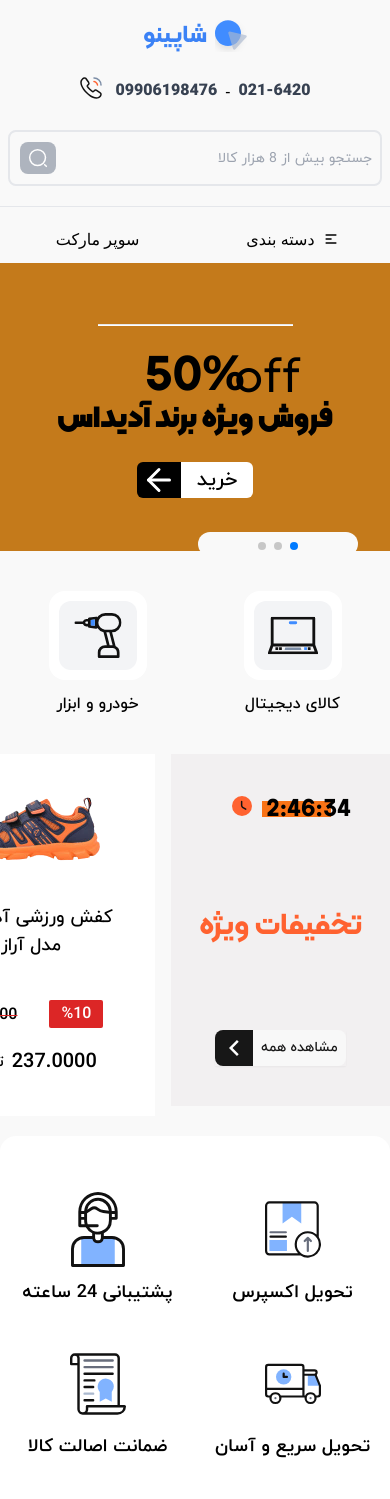
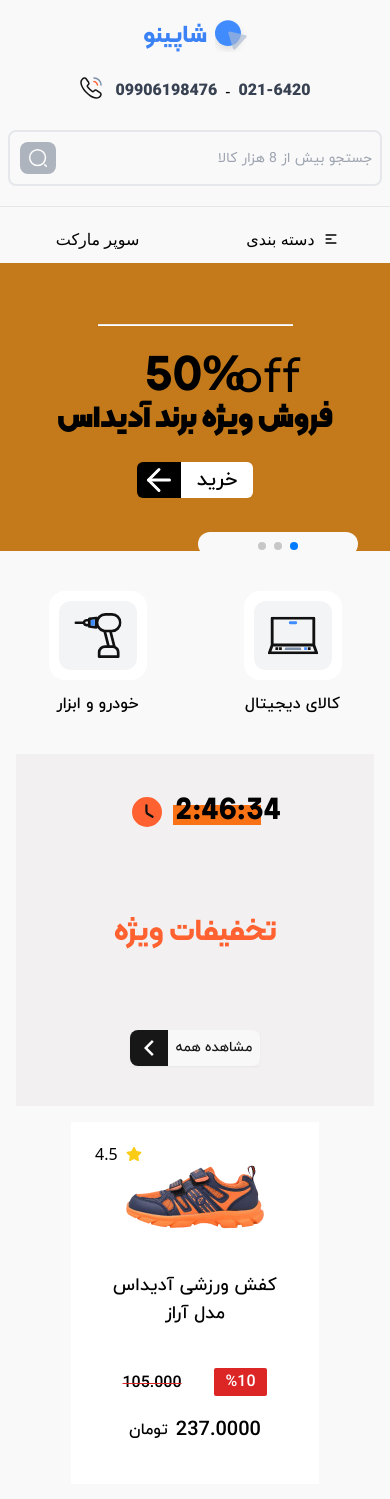
Before and after one commit to Ario-Team/shapino-frontend, a Next.js app: page / in a window 390 px wide. Shown: the top 1499 px of the page. Built offline with nearby package versions, Linux system fonts and the light colour scheme.

Commit message:
Improved the Countdown responsive

```diff
--- a/components/CountdownCustom.jsx
+++ b/components/CountdownCustom.jsx
@@ -5,12 +5,12 @@
 
 const CountdownCustom = () => {
   return (
-    <div className="flex flex-col h-[22rem] justify-between relative bg-[#F2F0F1] w-max px-7 py-10">
+    <div className="flex flex-col w-11/12 mx-auto h-[22rem] justify-between relative bg-[#F2F0F1] px-7 py-10 sm:w-max">
       <div className="relative flex self-center">
         <div className="flex items-center gap-2">
-          <div className="w-[4.3rem] h-4 bg-orange-500"></div>
+          <div className="w-[5.5rem] h-5 bg-orange-500"></div>
           <div>
-            <Image src={counterClockSVG} width={24} height={24} />
+            <Image src={counterClockSVG} width={36} height={36} />
           </div>
         </div>
         <div className="absolute -right-5">
@@ -18,7 +18,7 @@
             date={Date.now() + 10000000}
             renderer={({ hours, minutes, seconds }) => {
               return (
-                <div className="font-kalameh font-bold text-2xl text-black">
+                <div className="font-kalameh font-bold text-3xl text-black">
                   {hours}:{minutes}:{seconds}
                 </div>
               );
@@ -26,7 +26,7 @@
           />
         </div>
       </div>
-      <span className="lg:absolute w-max top-28 -right-3.5 font-kalameh font-bold text-3xl text-[#FF6230] my-10">
+      <span className="self-center lg:absolute w-max top-28 -right-3.5 font-kalameh font-bold text-3xl text-[#FF6230] my-10">
         تخفیفات ویژه
       </span>
       <div className="w-max flex flex-row opacity-90 self-center transition-opacity duration-300 cursor-pointer shadow-sm hover:opacity-100">
--- a/components/ExampleSlider.jsx
+++ b/components/ExampleSlider.jsx
@@ -5,7 +5,7 @@
 
 const ExampleSlider = () => {
   return (
-    <div className="w-full overflow-hidden relative h-72 flex flex-row items-end justify-center lg:h-[400px] overflow-auto">
+    <div className="w-full relative h-72 flex flex-row items-end justify-center lg:h-[400px] overflow-auto">
       <div className="w-full h-full absolute grid grid-cols-2">
         <div className="bg-white hidden lg:flex flex-col items-center justify-center px-32">
           <div className="w-full flex flex-row justify-between">
--- a/components/ProductItem.jsx
+++ b/components/ProductItem.jsx
@@ -11,7 +11,7 @@
   originalPrice,
 }) => {
   return (
-    <div className="relative w-max bg-white px-9 flex flex-col items-center ">
+    <div className="relative w-max mx-auto bg-white px-9 flex flex-col items-center ">
       <div className="absolute left-6 top-5 flex flex-row gap-2 items-center">
         <FaStar className="text-yellow-400" />
         {rate}
--- a/pages/index.jsx
+++ b/pages/index.jsx
@@ -43,11 +43,14 @@
             </SwiperSlide>
           </Swiper>
           <IconCategory />
-          <div className="flex flex-row gap-4">
+          <div className="flex flex-col gap-4 sm:flex-row">
             <CountdownCustom />
             <Swiper
               direction="horizontal"
               slidesPerView={1}
+              style={{
+                width: "100%",
+              }}
               centeredSlides
               breakpoints={{
                 760: {
```
